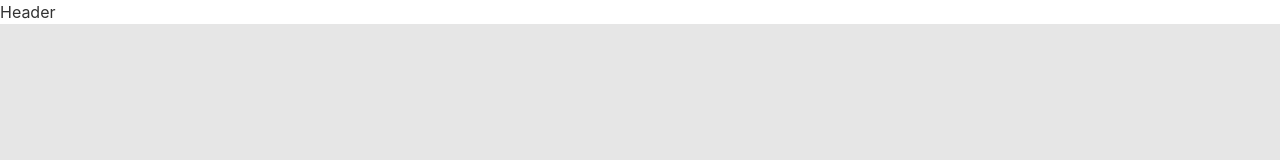
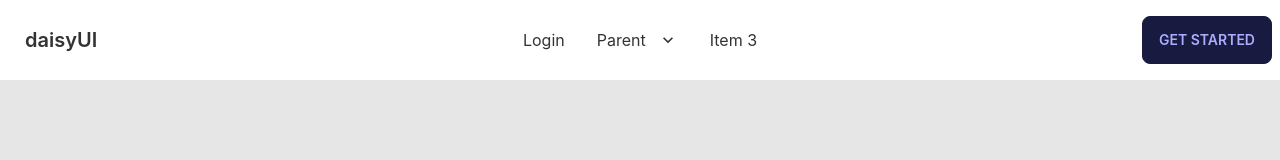
Before and after one commit to Wd-ruhul/Agro-Service, a React (Create React App) app: page /login in a window 1280 px wide. Shown: the top 160 px of the page. Built offline with nearby package versions, Linux system fonts and the light colour scheme; no server answers.

Commit message:
create header Component

```diff
--- a/src/Pages/Home/Login/Login.js
+++ b/src/Pages/Home/Login/Login.js
@@ -1,9 +1,14 @@
 import React, { useContext } from 'react';
-import { Form, Link } from "react-router-dom";
+import { Form, Link, useLocation, useNavigate } from "react-router-dom";
 import { AuthContext } from './../../../Context/AuthProvider'
+
 
 const Login = () => {
   const { logIn } = useContext(AuthContext)
+  const location = useLocation();
+  const navigate = useNavigate();
+
+const from = location.state?.from?.pathname || "/";
 
   const handleLogIn = (event) => {
     event.preventDefault();
@@ -15,7 +20,7 @@
       .then((result) => {
         const user = result.user;
         console.log(user);
-        // navigate(from, { replace: true });
+        navigate(from, { replace: true });
       })
       .catch((err) => console.error(err));
   };
--- a/src/Shared/Header/Header.js
+++ b/src/Shared/Header/Header.js
@@ -1,9 +1,135 @@
-import React from 'react';
+import React, { useContext } from "react";
+import { Link } from "react-router-dom";
+import { AuthContext } from './../../Context/AuthProvider';
+
 
 const Header = () => {
+  // const menueItems = (
+  //   <li>
+  //     <Link to="/">Home</Link>
+  //   </li>
+  // );
+  const { user, logOut } = useContext(AuthContext);
+
+  const handleLogOut = () => {
+    logOut()
+      .then()
+      .catch();
+  };
+
   return (
-    <div>
-    <h1> Header</h1>
+    <div className="navbar bg-base-100 h-20">
+      <div className="navbar-start">
+        <div className="dropdown">
+          <label tabIndex={0} className="btn btn-ghost lg:hidden">
+            <svg
+              xmlns="http://www.w3.org/2000/svg"
+              className="h-5 w-5"
+              fill="none"
+              viewBox="0 0 24 24"
+              stroke="currentColor"
+            >
+              <path
+                strokeLinecap="round"
+                strokeLinejoin="round"
+                strokeWidth="2"
+                d="M4 6h16M4 12h8m-8 6h16"
+              />
+            </svg>
+          </label>
+          <ul
+            tabIndex={0}
+            className="menu menu-compact dropdown-content mt-3 p-2 shadow bg-base-100 rounded-box w-52"
+          >
+            {user?.email ? (
+              <>
+                <li>
+                  <button onClick={handleLogOut}>Sing Out</button>
+                </li>
+              </>
+            ) : (
+              <li>
+                <Link to="/login">Login</Link>
+              </li>
+            )}
+            <li tabIndex={0}>
+              <a href="/" className="justify-between">
+                Parent
+                <svg
+                  className="fill-current"
+                  xmlns="http://www.w3.org/2000/svg"
+                  width="24"
+                  height="24"
+                  viewBox="0 0 24 24"
+                >
+                  <path d="M8.59,16.58L13.17,12L8.59,7.41L10,6L16,12L10,18L8.59,16.58Z" />
+                </svg>
+              </a>
+              <ul className="p-2">
+                <li>
+                  <a href="/">Submenu 1</a>
+                </li>
+                <li>
+                  <a href="/">Submenu 2</a>
+                </li>
+              </ul>
+            </li>
+            <li>
+              <a href="/">Item 3</a>
+            </li>
+          </ul>
+        </div>
+        <a href="/" className="btn btn-ghost normal-case text-xl">
+          daisyUI
+        </a>
+      </div>
+      <div className="navbar-center hidden lg:flex">
+        <ul className="menu menu-horizontal p-0">
+          {user?.email ? (
+            <>
+              <li>
+                <button onClick={handleLogOut} className="btn-ghost">
+                  Sing Out
+                </button>
+              </li>
+            </>
+          ) : (
+            <li>
+              <Link to="/login">Login</Link>
+            </li>
+          )}
+          <li tabIndex={0}>
+            <a href="/">
+              Parent
+              <svg
+                className="fill-current"
+                xmlns="http://www.w3.org/2000/svg"
+                width="20"
+                height="20"
+                viewBox="0 0 24 24"
+              >
+                <path d="M7.41,8.58L12,13.17L16.59,8.58L18,10L12,16L6,10L7.41,8.58Z" />
+              </svg>
+            </a>
+            <ul className="p-2">
+              <li>
+                <a href="/">Submenu 1</a>
+              </li>
+              <li>
+                <a href="/">Submenu 2</a>
+              </li>
+            </ul>
+          </li>
+          <li>
+            <a href="/">Item 3</a>
+          </li>
+        </ul>
+      </div>
+      <div className="navbar-end">
+        <a href="/" className="btn">
+          Get started
+        </a>
+      </div>
     </div>
   );
 };
```
